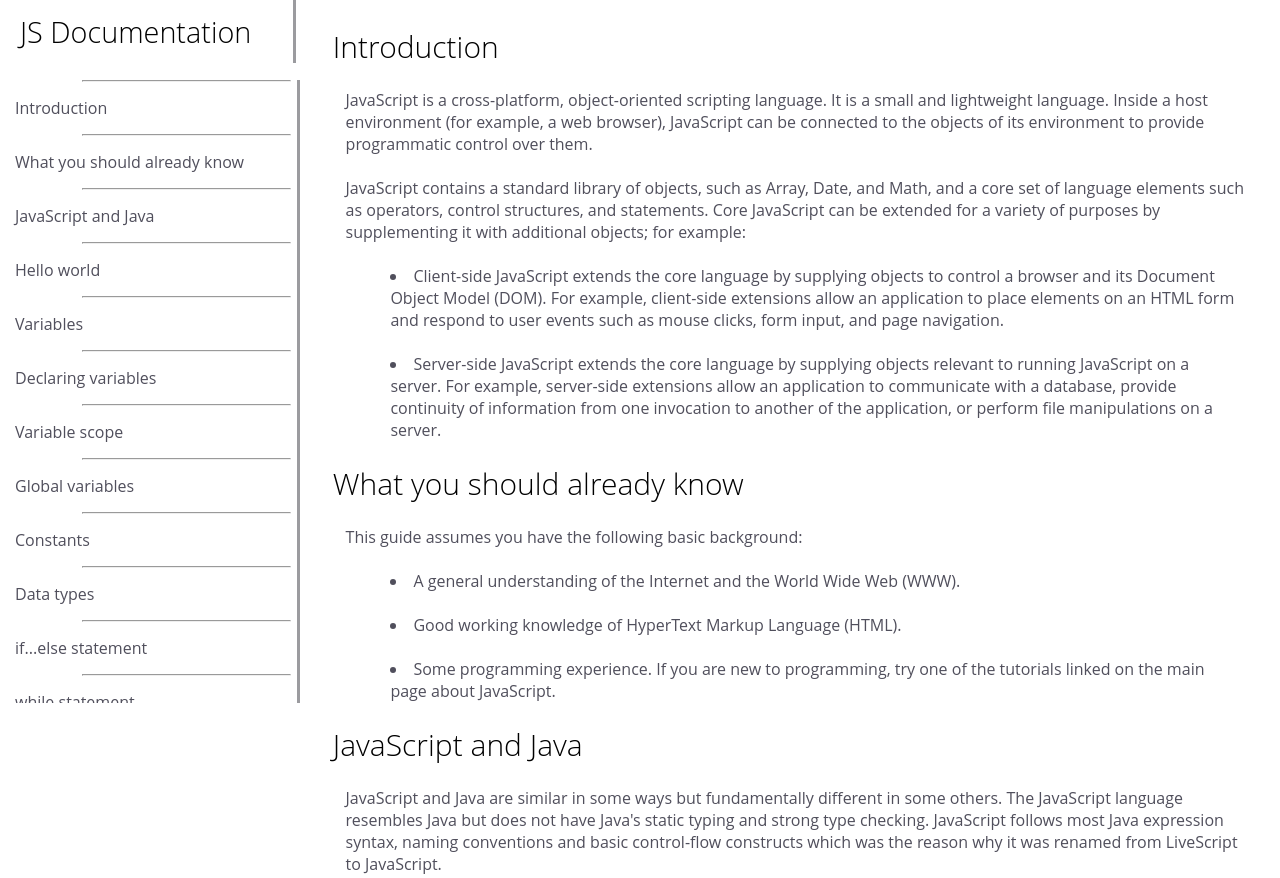
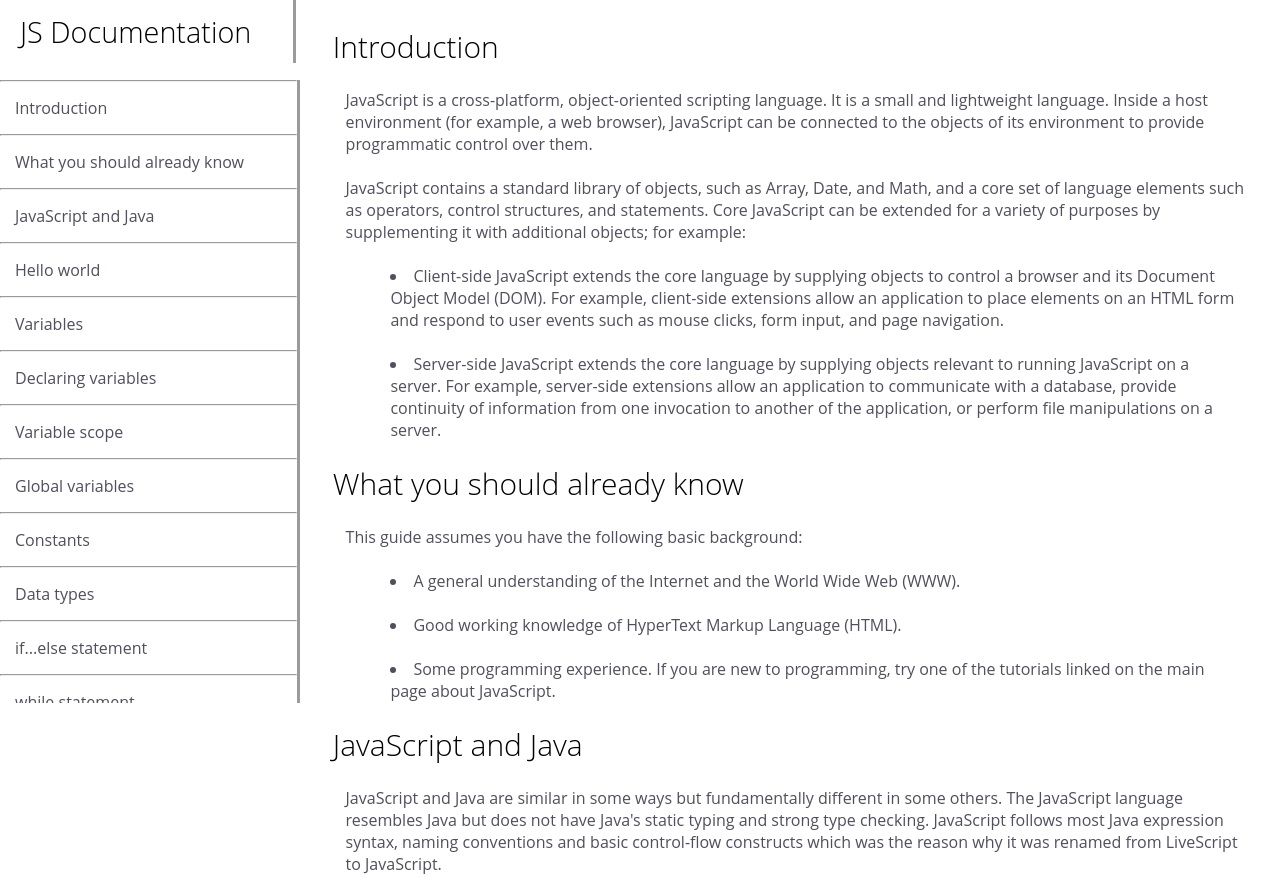
Before and after one commit to mvfasatresor/Technical-Documentation, a plain HTML site: page index.html in a window 1280 px wide. Shown: the top 878 px of the page. Drawn offline with Linux system fonts and the light colour scheme; a script that the page names is missing.

Commit message:
removed an hr

```diff
--- a/styles.css
+++ b/styles.css
@@ -90,7 +90,3 @@ li{
 li[type="circle"]{
   margin-left: 35.5%;
 }
-hr{
-  margin: 0 2% 0 27.5%;
-  color: #1111bb;
-}
```
